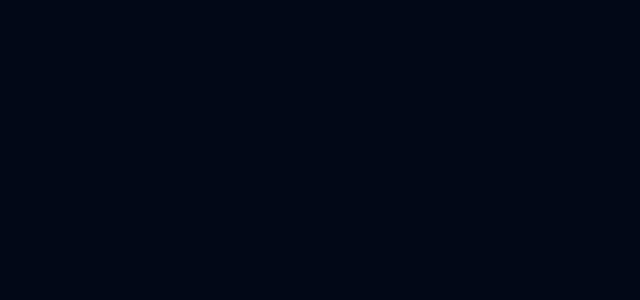
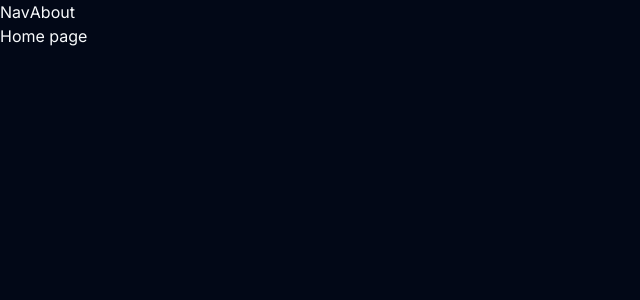
Before and after one commit to KinzaaSheikh/strapi-ecommerce, a Next.js app in the folder frontend/: page / in a window 1280 px wide. Shown: the top 300 px of the page, without its empty margins (0-640 px from the left). Built offline with nearby package versions, Linux system fonts and the light colour scheme.

Commit message:
Updating layout

```diff
--- a/frontend/app/about/page.js
+++ b/frontend/app/about/page.js
@@ -1,3 +1,5 @@
+"use server"
+
 import React from 'react';
 
 const AboutPage = () => {
--- a/frontend/app/layout.js
+++ b/frontend/app/layout.js
@@ -1,5 +1,6 @@
 import { Inter } from "next/font/google";
 import "./globals.css";
+import NavBar from "@/components/NavBar";
 
 const inter = Inter({ subsets: ["latin"] });
 
@@ -11,7 +12,10 @@ export const metadata = {
 export default function RootLayout({ children }) {
   return (
     <html lang="en" className="dark">
-      <body className={inter.className}>{children}</body>
+      <body className={inter.className}>
+        <NavBar />
+        {children}
+      </body>
     </html>
   );
 }
--- a/frontend/app/page.js
+++ b/frontend/app/page.js
@@ -3,7 +3,7 @@ import NavBar from "@/components/NavBar";
 export default function Home() {
   return (
     <main>
-      <NavBar />
+      <h1>Home page</h1>
     </main>
   );
 }
--- a/frontend/components/NavBar.jsx
+++ b/frontend/components/NavBar.jsx
@@ -1,11 +1,13 @@
-
+import AboutPage from '@/app/about/page';
+import Link from 'next/link';
 import React from 'react';
 
 function NavBar({item}) {
   return (
     <div>
-      <header className=" body-font">
-
+      <header className="flex">
+        <h1>Nav</h1>
+        <Link href='/about'>About</Link>
       </header>
     </div>
   );
```
